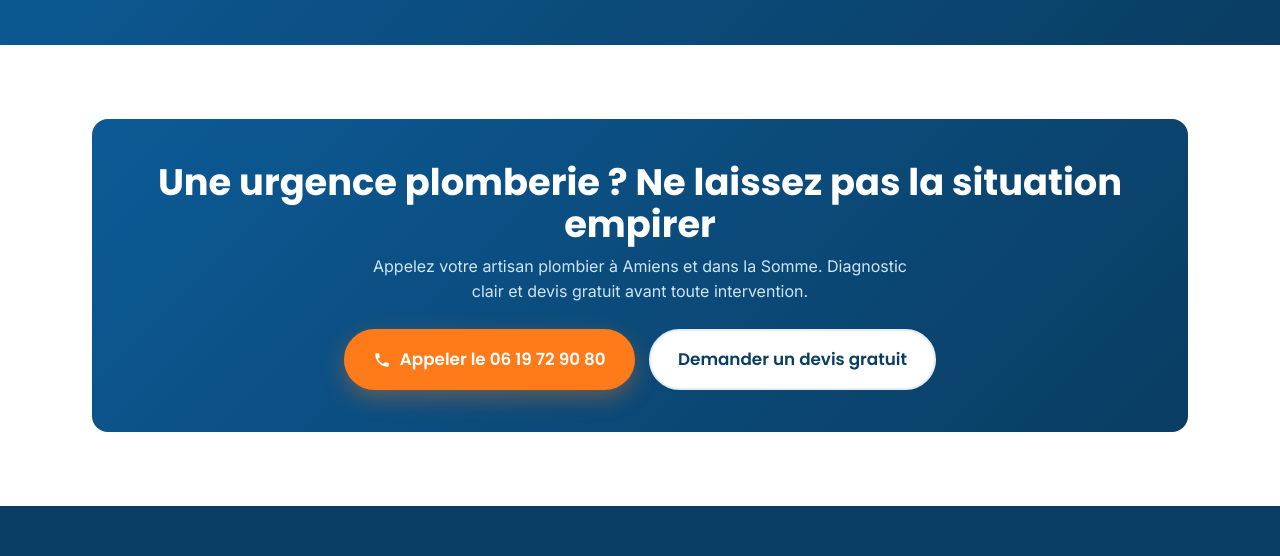
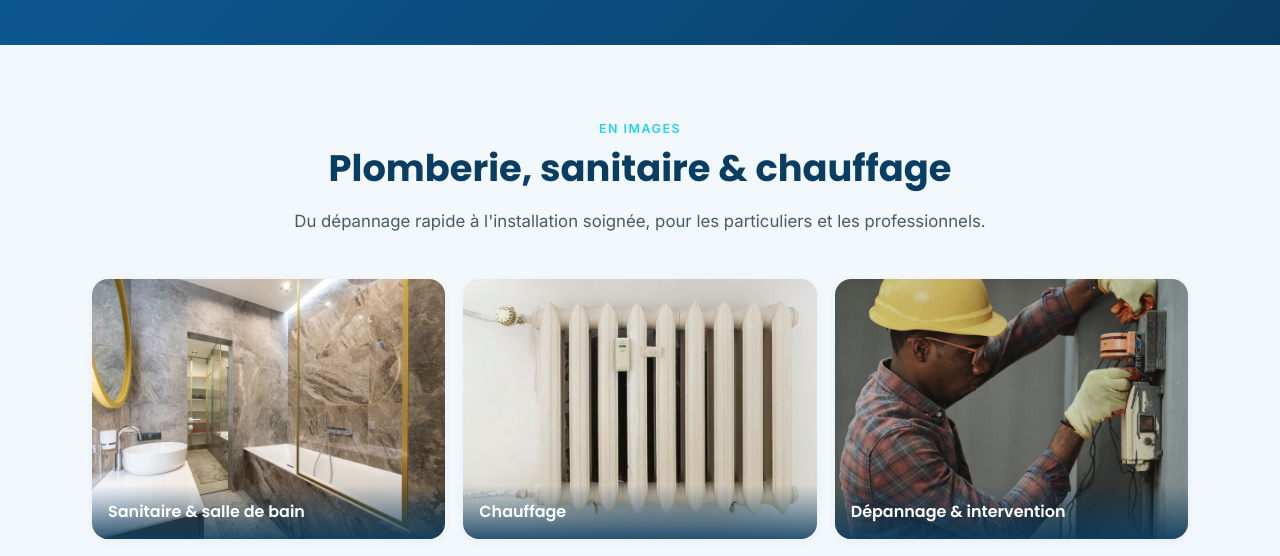
Before and after one commit to SChaib77/depannage-plomberie-80, a plain HTML site: page index.html in a window 1280 px wide. Shown: the part 3444-4000 px from the top of the page. Drawn offline with Linux system fonts and the light colour scheme.

Commit message:
feat(design): galerie photos thematiques (sanitaire Pexels + chauffage Pexels + intervention) sur l'accueil

```diff
--- a/index.html
+++ b/index.html
@@ -171,6 +171,21 @@
       </div>
     </section>
 
+    <section class="section section-soft">
+      <div class="container">
+        <header class="section-head">
+          <p class="kicker">En images</p>
+          <h2>Plomberie, sanitaire &amp; chauffage</h2>
+          <p class="section-sub">Du dépannage rapide à l'installation soignée, pour les particuliers et les professionnels.</p>
+        </header>
+        <div class="gallery">
+          <figure class="gallery-item"><img src="assets/sanitaire.jpg" alt="Salle de bain moderne avec lavabo, baignoire et robinetterie" width="800" height="600" loading="lazy" /><figcaption>Sanitaire &amp; salle de bain</figcaption></figure>
+          <figure class="gallery-item"><img src="assets/chauffage.jpg" alt="Radiateur de chauffage avec robinet thermostatique" width="800" height="600" loading="lazy" /><figcaption>Chauffage</figcaption></figure>
+          <figure class="gallery-item"><img src="assets/atouts-plombier.jpg" alt="Artisan en intervention équipé de gants de protection" width="900" height="810" loading="lazy" /><figcaption>Dépannage &amp; intervention</figcaption></figure>
+        </div>
+      </div>
+    </section>
+
     <section class="section">
       <div class="container">
         <div class="cta-band">
--- a/styles.css
+++ b/styles.css
@@ -169,6 +169,13 @@ p{margin:0 0 1rem}
 .seo-prose strong{color:var(--ink);font-weight:600}
 .seo-prose a{color:var(--blue-700);font-weight:600}
 
+/* ---------- Galerie ---------- */
+.gallery{display:grid;grid-template-columns:repeat(3,1fr);gap:18px}
+.gallery-item{margin:0;position:relative;border-radius:var(--radius);overflow:hidden;box-shadow:var(--shadow-sm)}
+.gallery-item img{width:100%;height:260px;object-fit:cover;display:block;transition:transform .35s ease}
+.gallery-item:hover img{transform:scale(1.05)}
+.gallery-item figcaption{position:absolute;inset:auto 0 0 0;padding:14px 16px;color:#fff;font-family:var(--font-head);font-weight:600;background:linear-gradient(transparent,rgba(10,61,98,.85))}
+
 /* ---------- FAQ ---------- */
 .faq{display:grid;gap:12px}
 .faq details{background:#fff;border:1px solid var(--line);border-radius:var(--radius-sm);padding:0 20px;box-shadow:var(--shadow-sm)}
@@ -262,7 +269,7 @@ p{margin:0 0 1rem}
   .split{grid-template-columns:1fr;gap:30px}
   .split-media{order:-1}
   .contact-grid{grid-template-columns:1fr;gap:30px}
-  .cards,.reviews{grid-template-columns:repeat(2,1fr)}
+  .cards,.reviews,.gallery{grid-template-columns:repeat(2,1fr)}
   .footer-grid{grid-template-columns:1fr 1fr}
 }
 @media (max-width:760px){
@@ -276,7 +283,7 @@ p{margin:0 0 1rem}
   .nav-menu a{padding:14px 22px;border-radius:0}
   .trust-grid{grid-template-columns:1fr 1fr;gap:16px}
   .steps,.stats-grid{grid-template-columns:1fr 1fr}
-  .cards,.reviews{grid-template-columns:1fr}
+  .cards,.reviews,.gallery{grid-template-columns:1fr}
   .footer-grid{grid-template-columns:1fr}
   .footer-bottom{flex-direction:column;gap:8px}
   .fab-call{display:grid}
```
Also changed, not shown: build.mjs (+15 -0 lines), assets/chauffage.jpg (added), assets/sanitaire.jpg (added).
